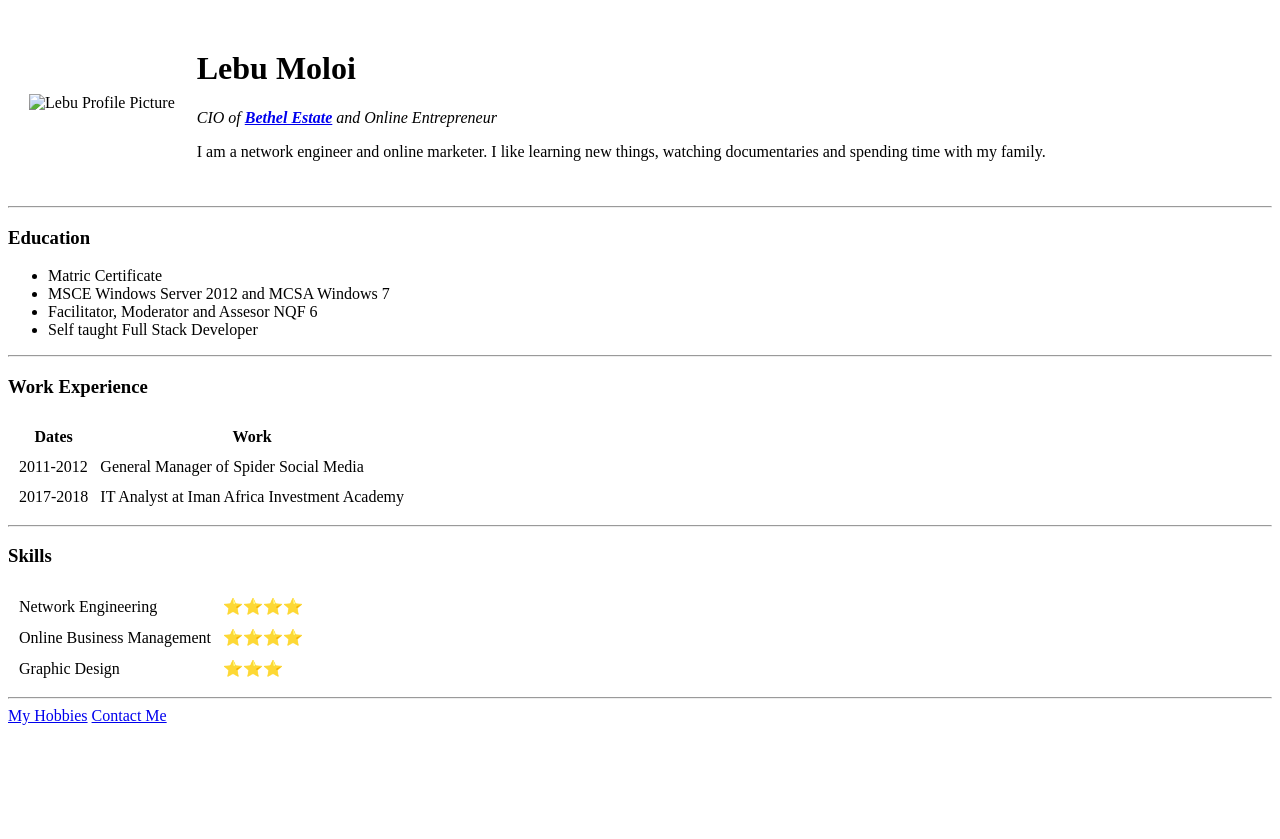
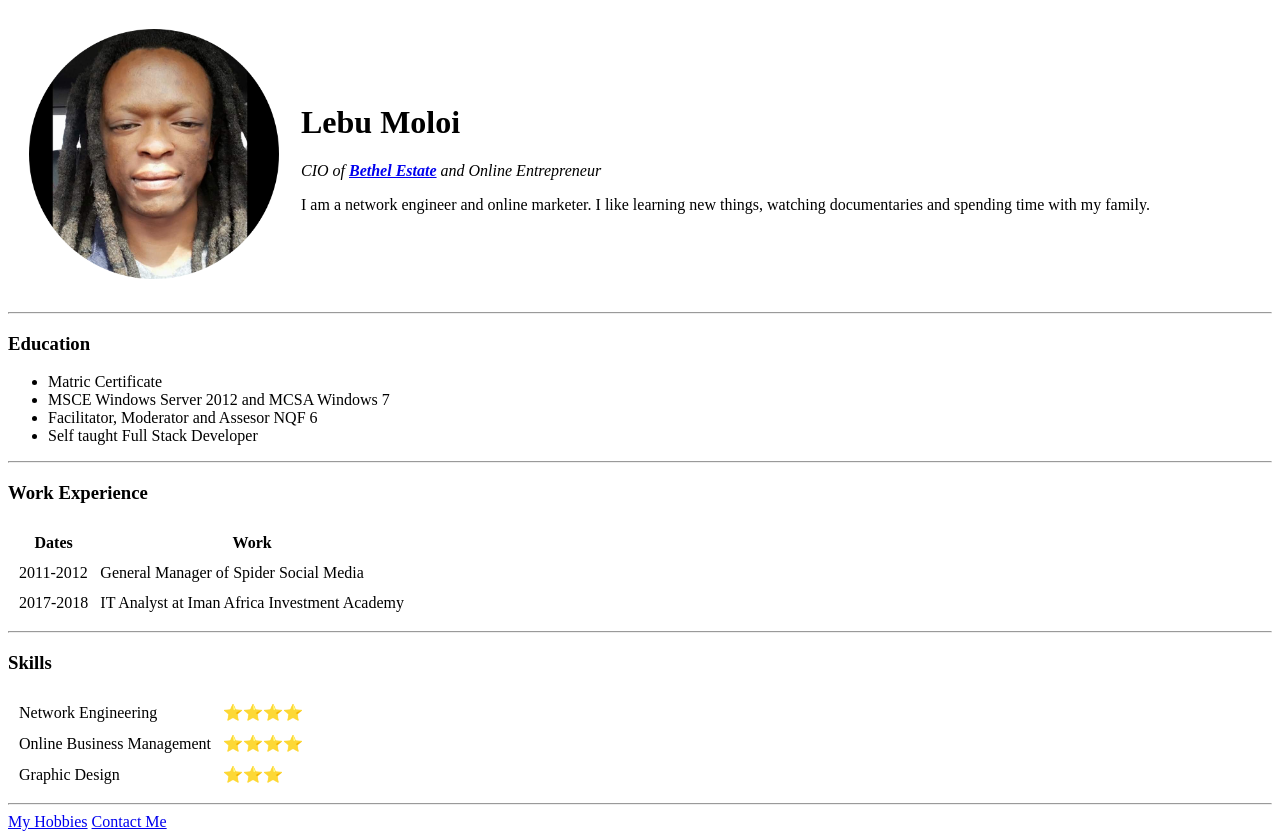
Before and after one commit to R3moteWorker/cv, a plain HTML site: page index.html in a window 1280 px wide. Before the commit the page ends 800 px from the top, so only its background shows below. Drawn offline with Linux system fonts and the light colour scheme; files whose address does not match are found by name.

Commit message:
Update index.html

```diff
--- a/index.html
+++ b/index.html
@@ -9,7 +9,7 @@
 <body>
   <table cellspacing="20">
     <tr>
-      <td><img src="Lebu.png" height="250" width="250" alt="Lebu Profile Picture"></td>
+      <td><img src="C:\Users\Lebu Moloi\Google Drive\My Businesses\The Remote Entrepreneur\Web Development\HTML - Personal Site\Images\Lebu.png" height="250" width="250" alt="Lebu Profile Picture"></td>
       <td>
         <h1>Lebu Moloi</h1>
 
```
